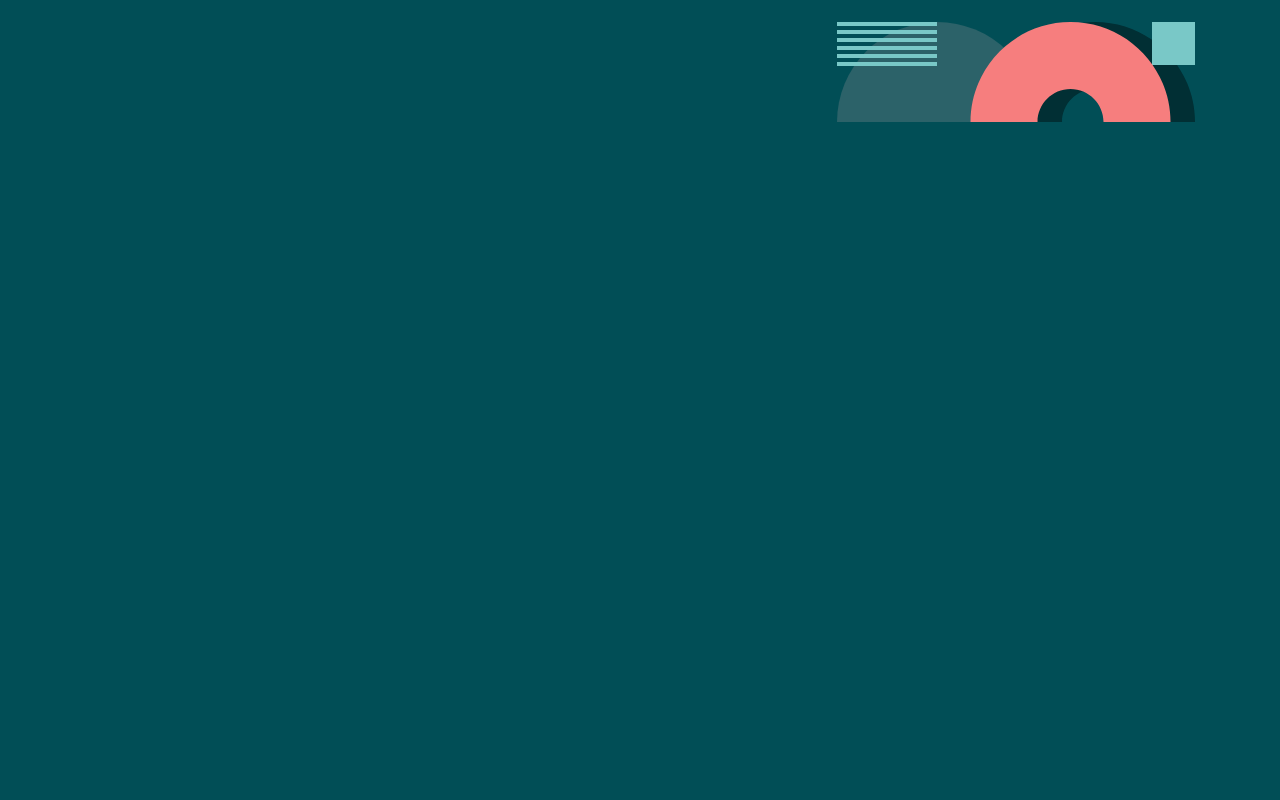
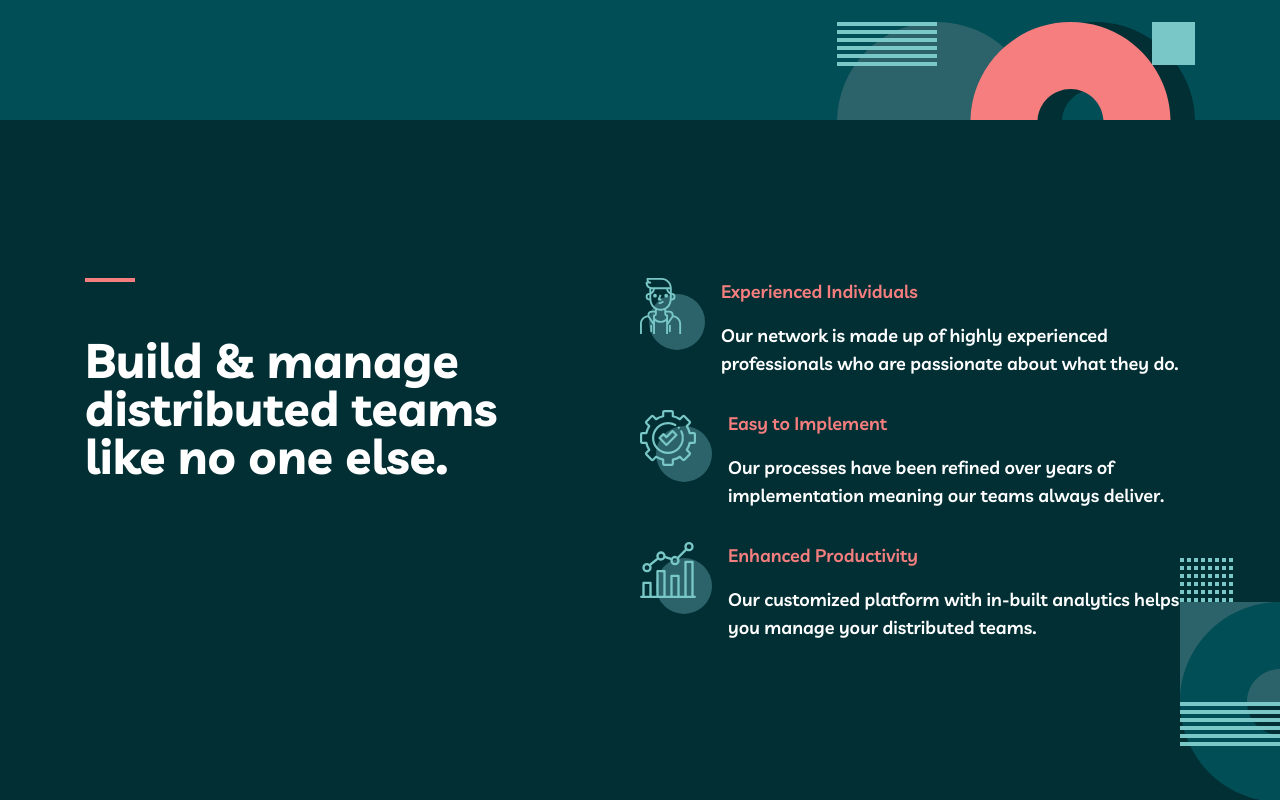
Before and after one commit to TommiKorhonen/myteam, a Next.js app: page / in a window 1280 px wide. Shown: the part 680-1480 px from the top of the page. Before the commit the page ends 810 px from the top, so only its background shows below. Built offline with nearby package versions, Linux system fonts and the light colour scheme.

Commit message:
finish second section

```diff
--- /dev/null
+++ b/components/cards/HomeInfoCard.tsx
@@ -0,0 +1,35 @@
+import React from "react";
+import styled from "styled-components";
+
+type CardProps = {
+  img?: string;
+  heading?: string;
+  text?: string;
+};
+
+const HomeInfoCard = ({ img, heading, text }: CardProps) => {
+  return (
+    <Content>
+      <div>
+        <img src={img} alt="Your Name" />
+      </div>
+      <div>
+        <Heading>{heading}</Heading>
+        <Description>{text}</Description>
+      </div>
+    </Content>
+  );
+};
+
+export default HomeInfoCard;
+const Content = styled.li`
+  display: flex;
+  gap: 1rem;
+`;
+const Heading = styled.p`
+  color: ${({ theme }) => theme.primary.coral};
+  margin-bottom: 1rem;
+`;
+const Description = styled.p`
+  color: white;
+`;
--- a/components/header/Header.tsx
+++ b/components/header/Header.tsx
@@ -7,7 +7,7 @@ const Header = () => {
       <LeftShapes>
         <img src="/images/bg-pattern-home-1.svg" alt="Your Name" />
       </LeftShapes>
-      <header>
+      <StyleHeader>
         <Container>
           <Layout>
             <TextContent>
@@ -28,13 +28,15 @@ const Header = () => {
             </BottomShapes>
           </Layout>
         </Container>
-      </header>
+      </StyleHeader>
     </>
   );
 };
 
 export default Header;
-
+const StyleHeader = styled.header`
+  overflow: hidden;
+`;
 const TextContent = styled.section`
   display: grid;
   grid-template-columns: repeat(2, minmax(0, 1fr));
--- /dev/null
+++ b/components/main/HomeInfo.tsx
@@ -0,0 +1,81 @@
+import React from "react";
+import styled from "styled-components";
+import HomeInfoCard from "../cards/HomeInfoCard";
+import { Container } from "../styles/Container";
+import { infoData } from "../../data/HomeInfoData";
+const HomeInfo = () => {
+  return (
+    <StyledSection>
+      <Container>
+        <Layout>
+          <Content>
+            <CoralBlock />
+            <GridLeft>
+              <Heading>
+                Build & manage distributed teams like no one else.
+              </Heading>
+            </GridLeft>
+            <Cards>
+              {infoData.map((info) => (
+                <HomeInfoCard
+                  key={info.id}
+                  text={info.text}
+                  heading={info.heading}
+                  img={info.img}
+                />
+              ))}
+            </Cards>
+          </Content>
+        </Layout>
+      </Container>
+      <BottomImages>
+        <img src="/images/bg-pattern-home-3.svg" alt="" />
+      </BottomImages>
+    </StyledSection>
+  );
+};
+
+export default HomeInfo;
+
+const StyledSection = styled.div`
+  background-color: ${({ theme }) => theme.secondary.stateGreen};
+  max-height: 100vh;
+  position: relative;
+  overflow: hidden;
+`;
+const Layout = styled.div`
+  height: 680px;
+  display: flex;
+  flex-direction: row;
+  align-items: center;
+  justify-content: center;
+`;
+const GridLeft = styled.div`
+  padding-right: 4rem;
+`;
+const Content = styled.div`
+  display: grid;
+  grid-template-columns: repeat(2, minmax(0, 1fr));
+  position: relative;
+`;
+const CoralBlock = styled.div`
+  width: 50px;
+  height: 4px;
+  background-color: ${({ theme }) => theme.primary.coral};
+  position: absolute;
+  top: 0;
+`;
+const Heading = styled.h2`
+  color: white;
+  margin-top: 58px;
+`;
+const Cards = styled.ul`
+  display: flex;
+  flex-direction: column;
+  gap: 2rem;
+`;
+const BottomImages = styled.div`
+  position: absolute;
+  bottom: -10px;
+  right: -100px;
+`;
--- a/components/styles/Global.ts
+++ b/components/styles/Global.ts
@@ -20,6 +20,11 @@ const GlobalStyles = createGlobalStyle`
       font-size: 100px;
       line-height: 100px;
     }
+    h2{
+      font-weight: 700;
+      font-size: 48px;
+      line-height: 48px;
+    }
     a{
       text-decoration:none;
       color: white;
--- /dev/null
+++ b/data/HomeInfoData.ts
@@ -0,0 +1,20 @@
+export const infoData = [
+  {
+    id: 1,
+    img: "/images/icon-person.svg",
+    heading: "Experienced Individuals",
+    text: "Our network is made up of highly experienced professionals who are passionate about what they do.",
+  },
+  {
+    id: 2,
+    img: "/images/icon-cog.svg",
+    heading: "Easy to Implement",
+    text: "Our processes have been refined over years of implementation meaning our teams always deliver.",
+  },
+  {
+    id: 3,
+    img: "/images/icon-chart.svg",
+    heading: "Enhanced Productivity",
+    text: "Our customized platform with in-built analytics helps you manage your distributed teams.",
+  },
+];
--- a/pages/index.tsx
+++ b/pages/index.tsx
@@ -1,20 +1,19 @@
 import type { NextPage } from "next";
 import styled from "styled-components";
 import Header from "../components/header/Header";
-import { Container } from "../components/styles/Container";
+import HomeInfo from "../components/main/HomeInfo";
 
 const Home: NextPage = () => {
   return (
     <>
       <Header />
-      <HomeStyled></HomeStyled>
+      <HomeStyled>
+        <HomeInfo />
+      </HomeStyled>
     </>
   );
 };
 
 export default Home;
 
-const HomeStyled = styled.main`
-  max-height: 100vh;
-  overflow: hidden;
-`;
+const HomeStyled = styled.main``;
```
Also changed, not shown: 1 other file (tests, documents, lock files or other folders).
